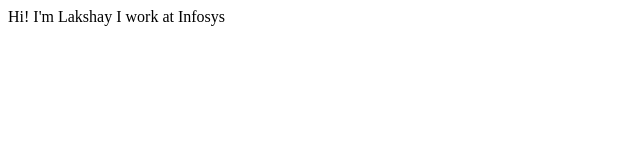
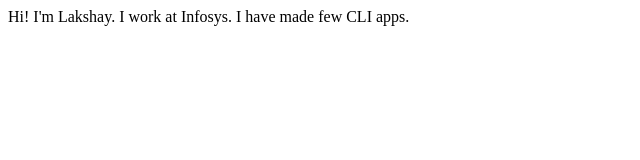
Before and after one commit to LakshayVashisht/my-website, a plain HTML site: page index.html in a window 1280 px wide. Shown: the whole page, without its empty margins (0-640 px from the left). Drawn offline with Linux system fonts and the light colour scheme.

Commit message:
update details of the project

```diff
--- a/index.html
+++ b/index.html
@@ -7,7 +7,8 @@
     <title>Lakshay's Portfolio</title>
 </head>
 <body>
-    Hi! I'm Lakshay
-    I work at Infosys
+    Hi! I'm Lakshay.
+    I work at Infosys.
+    I have made few CLI apps.
 </body>
 </html>
```
